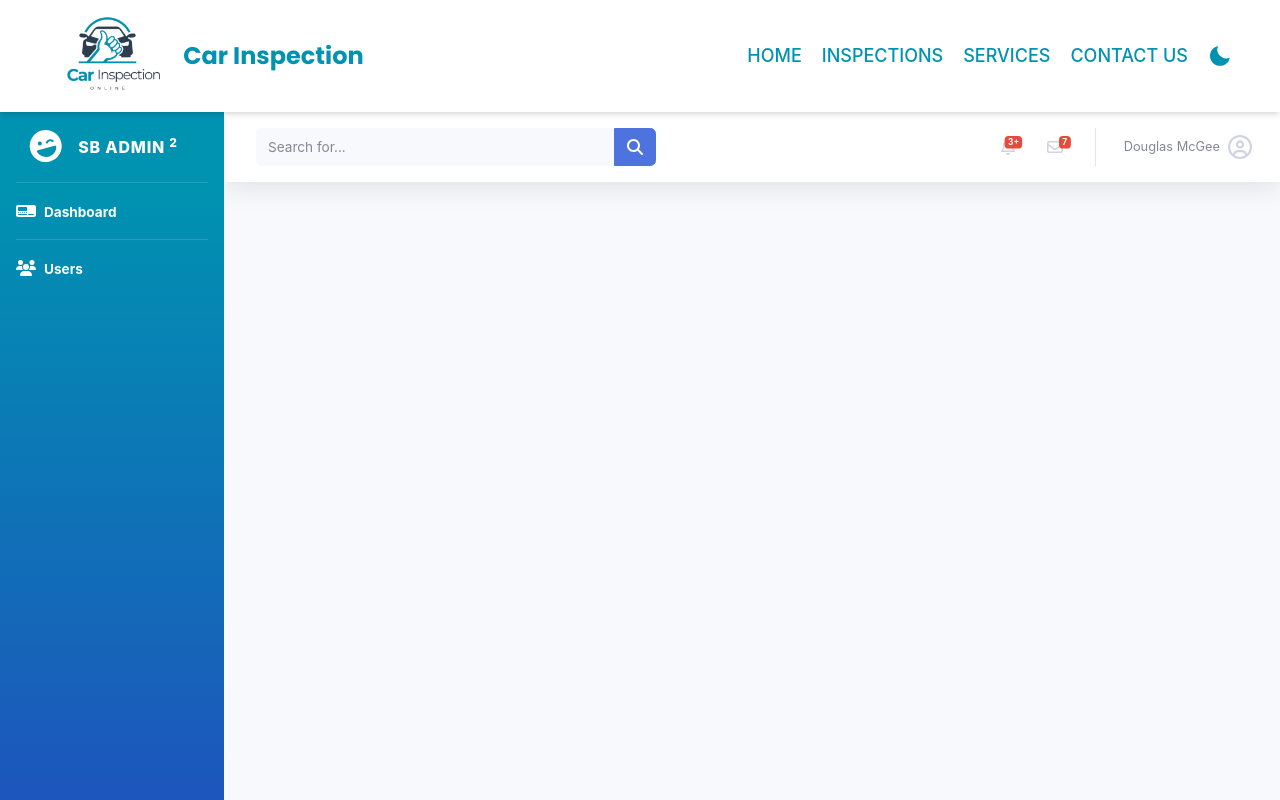
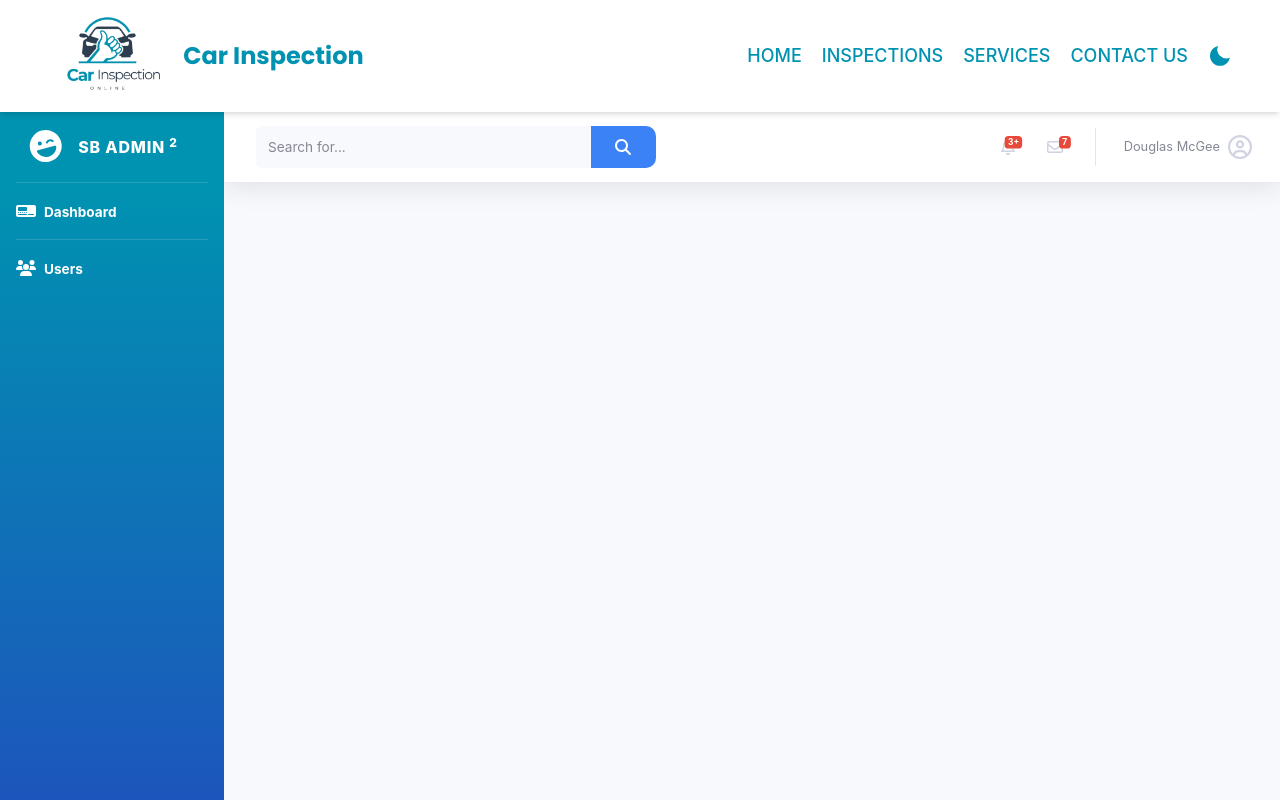
Before and after one commit to chaimaebouassab2412/vehicle-inspection_frontend, a React (Vite) app in the folder VehicleInspectionInsuranceWeb/: page /portal in a window 1280 px wide. Shown: the top 800 px of the page. Built offline with nearby package versions, Linux system fonts and the light colour scheme.

Commit message:
Modified search button color (FA button) for better readability

```diff
--- a/VehicleInspectionInsuranceWeb/src/Topbar.jsx
+++ b/VehicleInspectionInsuranceWeb/src/Topbar.jsx
@@ -19,7 +19,7 @@
                     <input type="text" className="form-control bg-light border-0 small" placeholder="Search for..."
                         aria-label="Search" aria-describedby="basic-addon2" />
                     <div className="input-group-append">
-                        <button className="btn btn-primary" type="button">
+                        <button className="bg-blue-500 hover:bg-blue-700 text-white font-bold py-2 px-4 rounded-tl-[0px] rounded-bl-[0px] rounded-tr-[10px] rounded-br-[10px]" type="button">
                             <FontAwesomeIcon icon={faSearch} />
                         </button>
                     </div>
```
